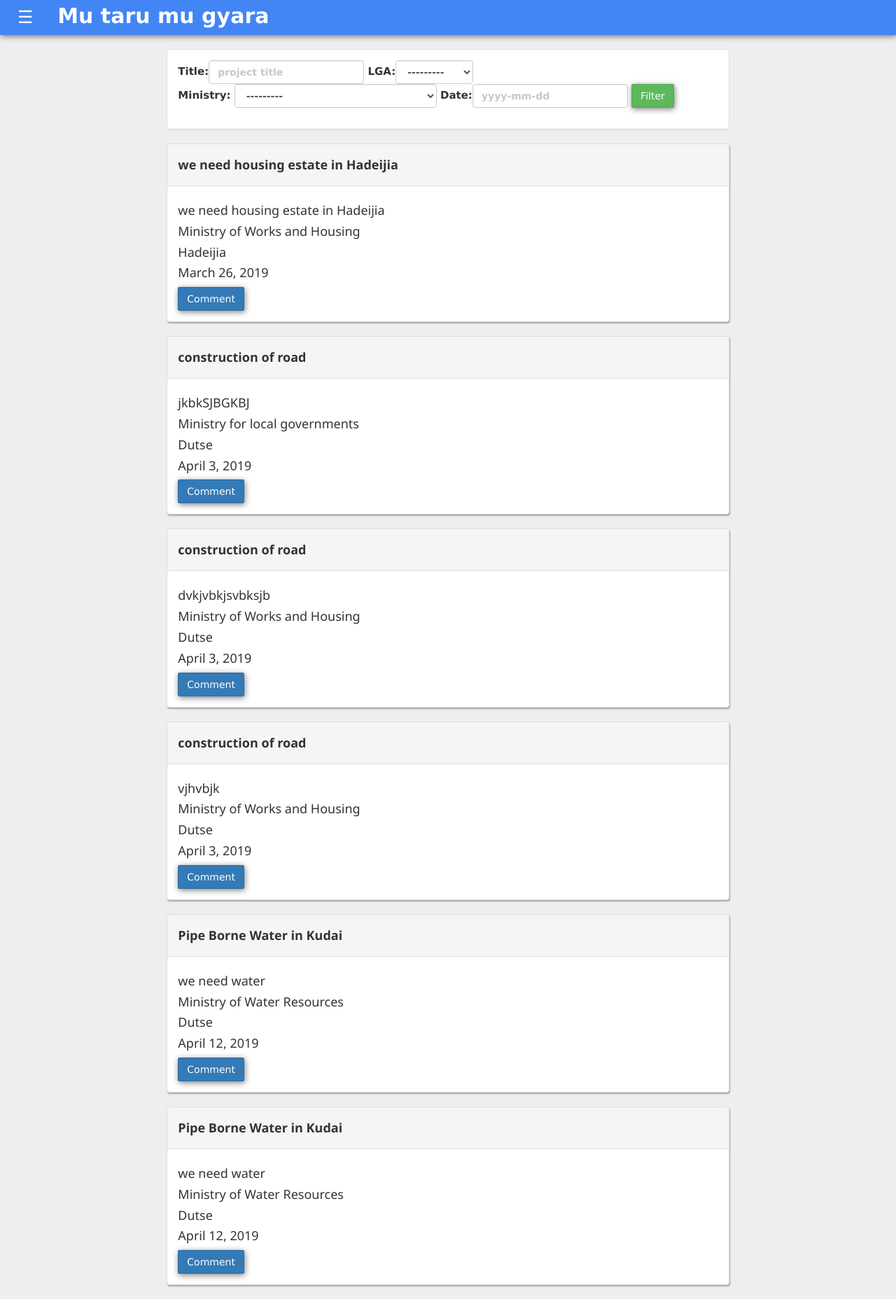
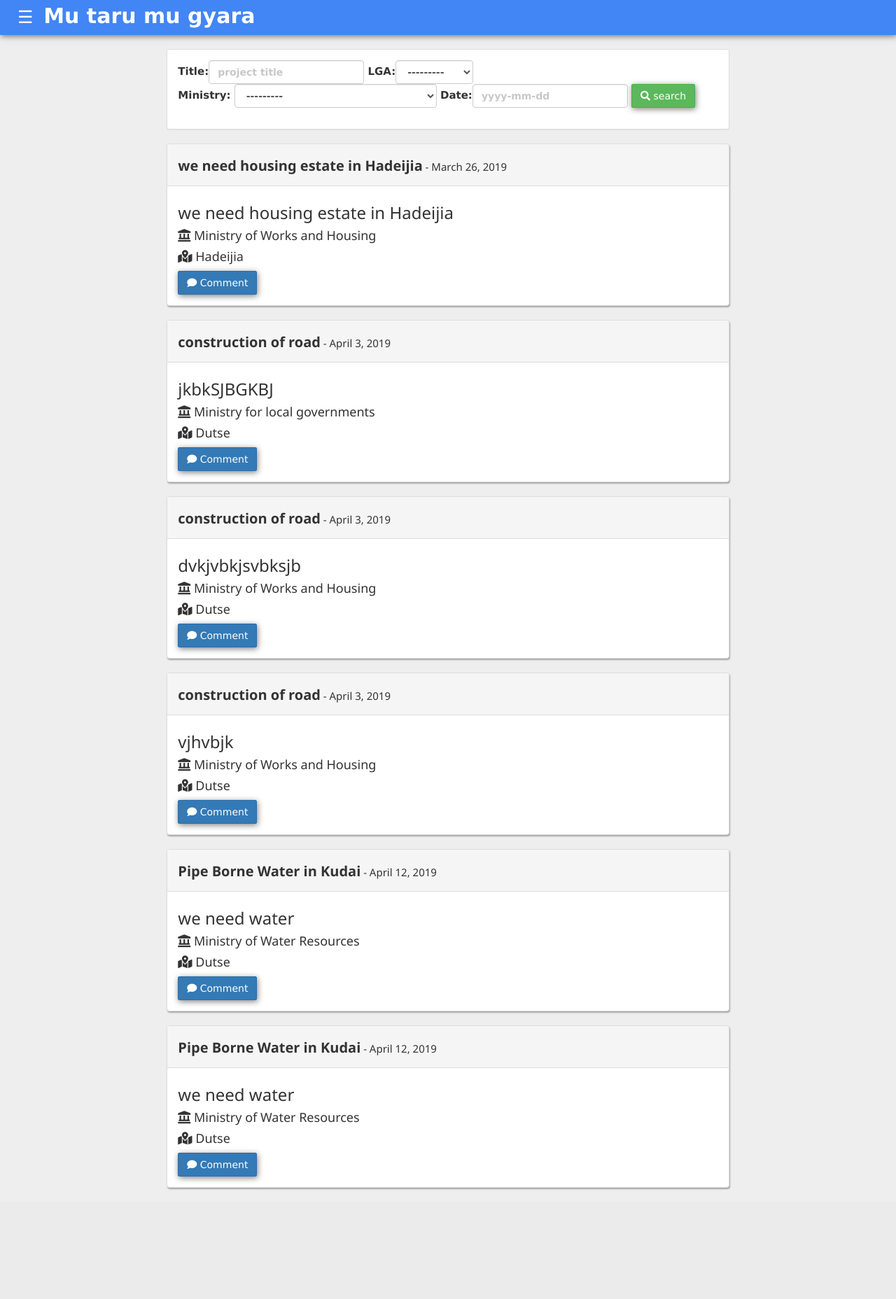
Before and after one commit to iAmKabiru/mutaru-v2, a Django app: page / in a window 1280 px wide. Shown: the whole page at 70% size. After the commit the page ends 1700 px from the top, so only its background shows below. Run offline with Django 3.2, Linux system fonts and the light colour scheme; data comes from the database, SQL or seed files in the repository; both versions use the stored data as it was after the commit; some libraries are stand-ins or nearby versions.

Commit message:
made some ui fixes

```diff
--- a/project/templates/project/project_list.html
+++ b/project/templates/project/project_list.html
@@ -14,7 +14,7 @@
                 Date:<input class="form-control" placeholder="yyyy-mm-dd" type="text" name="date"
                     id="id_date">
                     </div>
-                <button class="btn btn-success" type="submit">Filter</button>
+                <button class="btn btn-success" type="submit"><i class="fas fa-search"></i> search</button>
             </>
         </div>
     </div>
@@ -25,15 +25,14 @@
     {% for project in filter.qs %}
     <div class="panel panel-default project-panel">
     <div class="panel-heading">
-            <h5><strong>{{project.title}}</strong></h5>
+            <h4><strong>{{project.title}}</strong><span style="font-size:15px;"> - {{project.date}}</span></h4>
             </div>
                     <div class="panel-body">
 
-            <h5>{{project.description}}</h5>
-            <h5> {{project.ministry}}</h5>
-            <h5> {{project.lga}}</h5>
-            <h5> {{project.date}}</h5>
-            <a href="{% url 'project:comment_create' project.id %}" class="btn btn-primary">Comment</a>
+            <h3>{{project.description}}</h3>
+            <h5><i class="fas fa-landmark"></i> {{project.ministry}}</h5>
+            <h5><i class="fas fa-map-marked-alt"></i> {{project.lga}}</h5>
+            <a href="{% url 'project:comment_create' project.id %}" class="btn btn-primary"><i class="fas fa-comment"></i> Comment</a>
         </div>
     </div>
     {% endfor %}
--- a/users/static/css/base.css
+++ b/users/static/css/base.css
@@ -12,7 +12,7 @@
 
 #header-link{
     color: white;
-    margin-left:30px;
+    margin-left:10px;
 }
 
 .brand{
```
Also changed, not shown: pmp/settings.py (+4 -4 lines), db.sqlite3.
